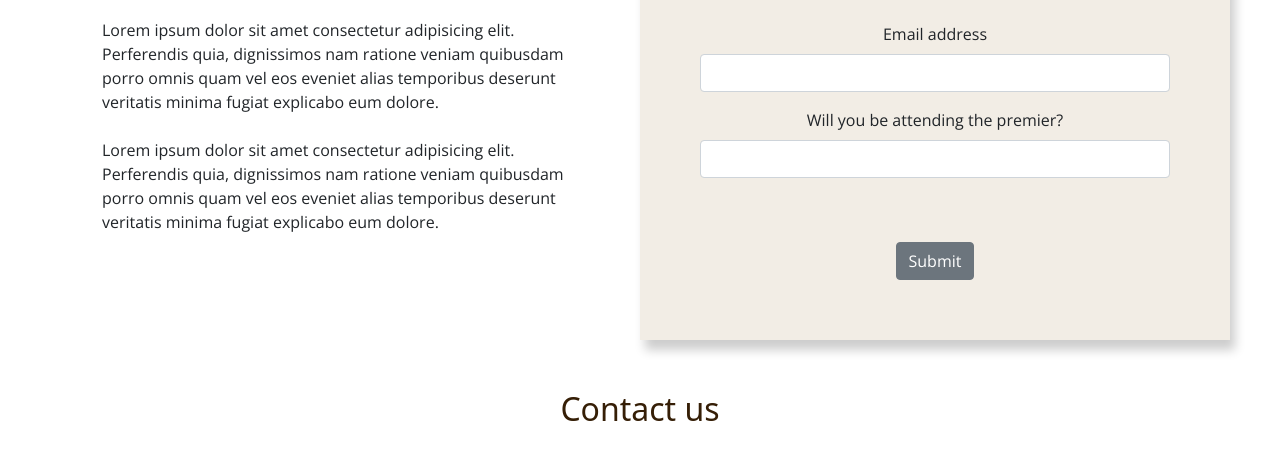
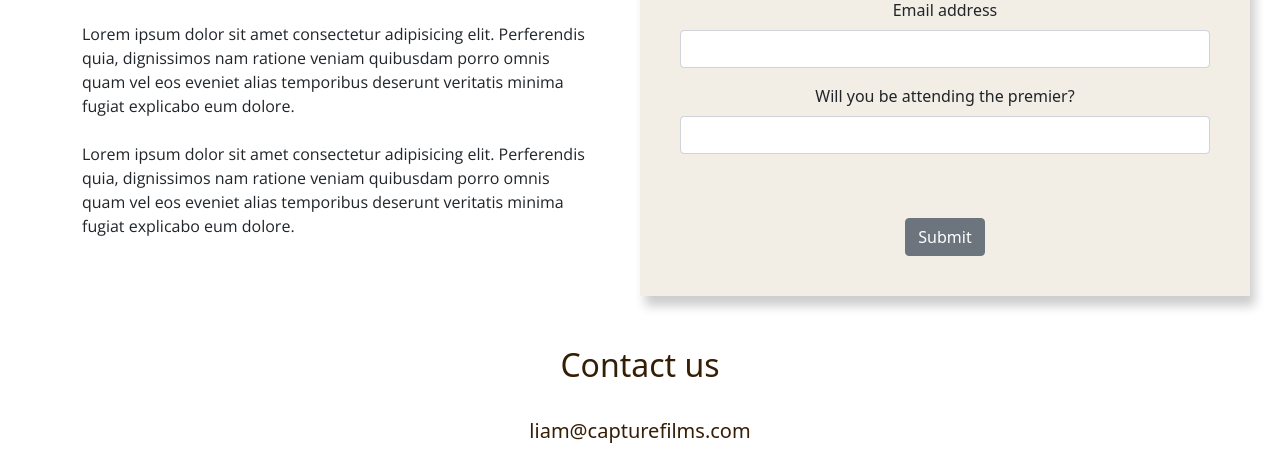
Before and after one commit to Meerduke/TFWNN-project, a plain HTML site: page index.html in a window 1280 px wide. Shown: the part 534-991 px from the top of the page. Drawn offline with nearby package versions, Linux system fonts and the light colour scheme.

Commit message:
Spacing of form adjusted

```diff
--- a/index.html
+++ b/index.html
@@ -17,7 +17,7 @@
     <h2>10:06:43:02</h2>
     </div>
     <div class="row form-component">
-    <div class="col-lg-6 film-description mt-4">
+        <div class="col-lg-6 film-description mt-5">
             <h2>About the film</h2>
             <p>Lorem ipsum dolor sit amet consectetur adipisicing elit. Perferendis quia, dignissimos nam ratione veniam quibusdam
             porro omnis quam vel eos eveniet alias temporibus deserunt veritatis minima fugiat explicabo eum dolore.
@@ -27,11 +27,11 @@
             porro omnis quam vel eos eveniet alias temporibus deserunt veritatis minima fugiat explicabo eum dolore.
             </p>
         </div>
-    <div class="col-lg-6 form">
+        <div class="col-lg-6 rsvp">
             <h2 class="mb-3 mt-2">
             R.S.V.P
             </h2>
-        <form class="rsvp">
+            <form class="rsvp-form">
                 <div class="mb-3">
                     <label class="form-label">Email address</label>
                     <input type="email" class="form-control">
@@ -42,7 +42,6 @@
                 </div>
                 <button type="submit" class="btn btn-secondary mt-5">Submit</button>
             </form>
-
         </div>
     </div>
     <footer>
--- a/src/styles.css
+++ b/src/styles.css
@@ -54,18 +54,14 @@ footer a:hover {
   position: relative;
 }
 
-.form {
-  background-color: rgb(211, 195, 169, 0.3);
-  box-shadow: var(--box-shadow);
-  padding: 20px;
-}
 .form-component {
-  margin: 50px;
+  margin: 30px;
 }
 
 .rsvp {
-  font-family: var(--secondary-font);
-  margin: 40px;
+  background-color: rgb(211, 195, 169, 0.3);
+  box-shadow: var(--box-shadow);
+  padding: 40px;
 }
 
 @media (max-width: 992px) {
```
Lines whose indentation alone changed are shown as unchanged.
